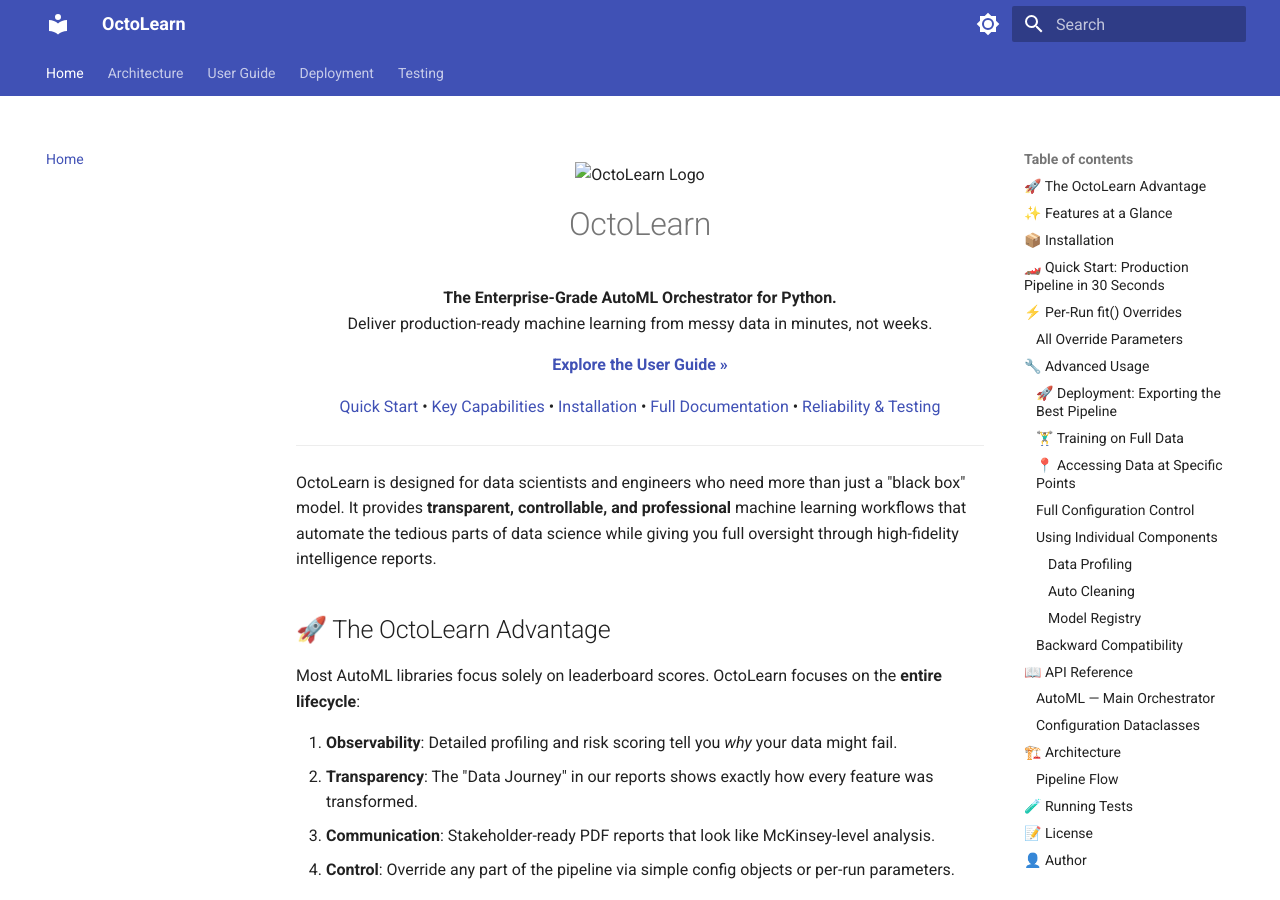
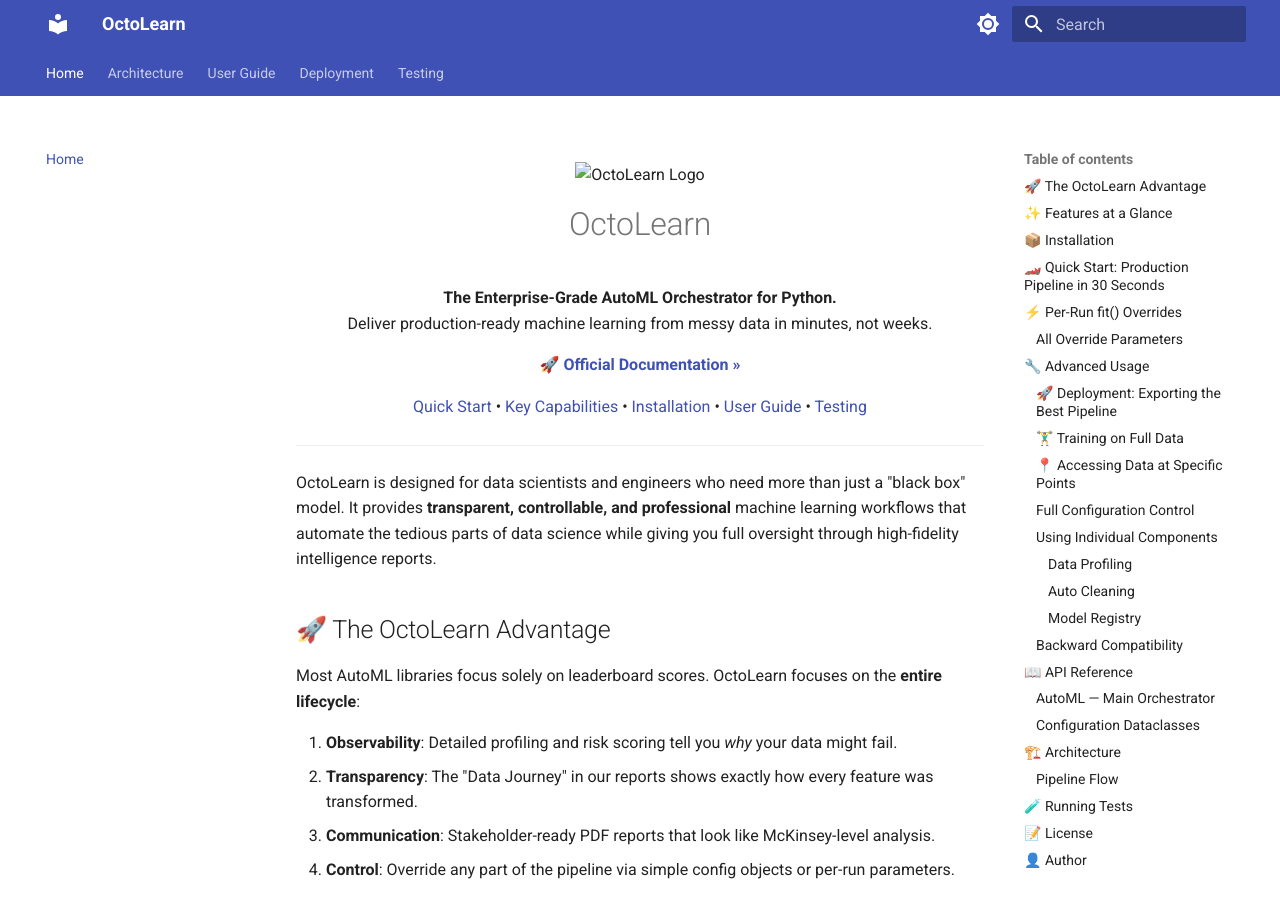
Before and after one commit to GhulamMuhammadNabeel/OctoLearn, an MkDocs documentation site: the page built from docs/index.md, in a window 1280 px wide and 900 px high. Built offline with MkDocs 1.6.1 and Material for MkDocs 9.7.7, drawn with Linux system fonts in a browser that asks for light colours.

Commit message:
feat: Centralize project documentation into `docs/index.md` and update `README.md` links accordingly.

```diff
--- a/docs/index.md
+++ b/docs/index.md
@@ -10,15 +10,15 @@
 </p>
 
 <p align="center">
-  <a href="https://github.com/GhulamMuhammadNabeel/OctoLearn/blob/main/guide.md"><strong>Explore the User Guide »</strong></a>
+  <a href="https://GhulamMuhammadNabeel.github.io/OctoLearn/"><strong>🚀 Official Documentation »</strong></a>
 </p>
 
 <p align="center">
   <a href="#-quick-start">Quick Start</a> •
   <a href="#-features">Key Capabilities</a> •
   <a href="#-installation">Installation</a> •
-  <a href="guide.md">Full Documentation</a> •
-  <a href="testing.md">Reliability & Testing</a>
+  <a href="guide.md">User Guide</a> •
+  <a href="testing.md">Testing</a>
 </p>
 
 ---
@@ -538,7 +538,7 @@
 
 ## 📝 License
 
-MIT License — see [LICENSE](LICENSE) for details.
+MIT License — see [LICENSE](https://github.com/GhulamMuhammadNabeel/OctoLearn/blob/main/LICENSE) for details.
 
 ---
 
```
Also changed, not shown: README.md (+3 -4 lines).
